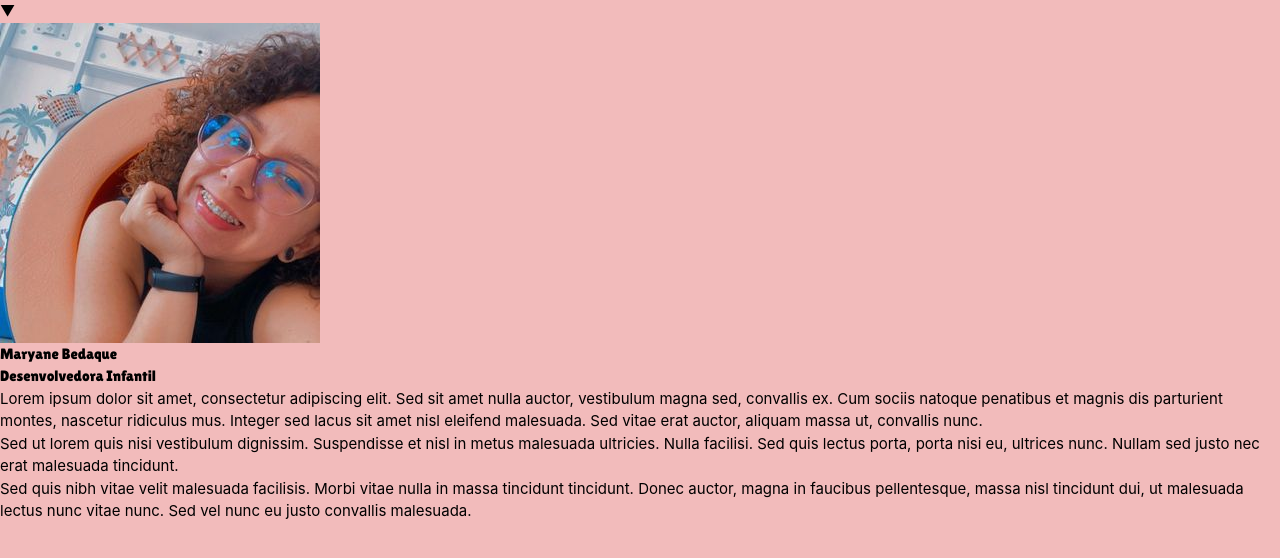
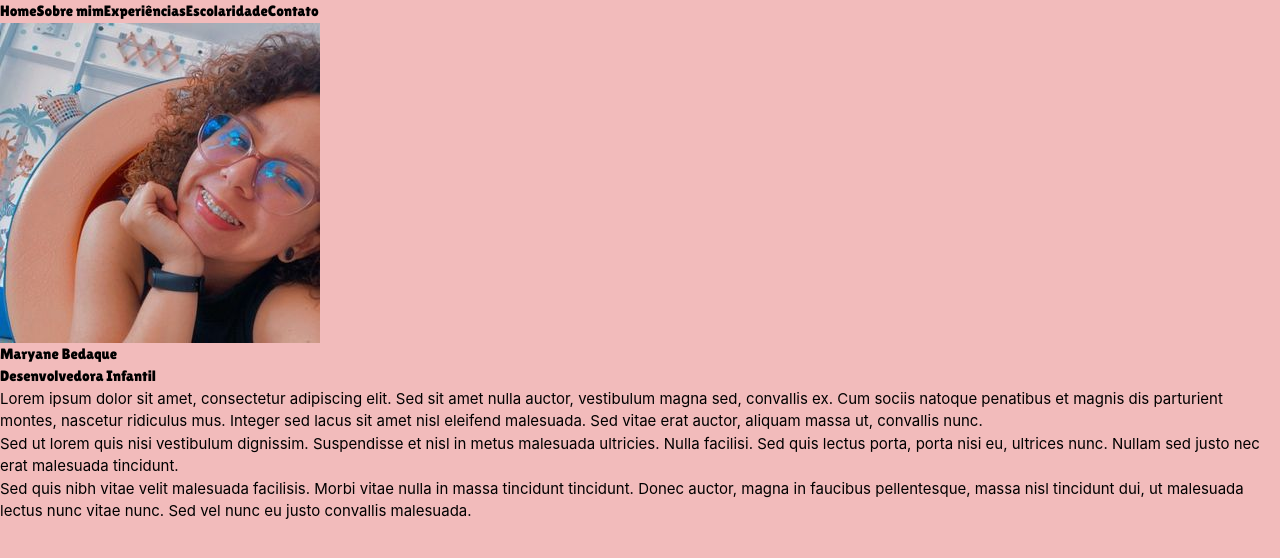
Before and after one commit to robiertoo/maryane-bedaque, a Vue app: page / in a window 1280 px wide. Shown: the top 558 px of the page. Built offline with nearby package versions, Linux system fonts and the light colour scheme.

Commit message:
add some responsivity

```diff
--- a/src/App.vue
+++ b/src/App.vue
@@ -9,7 +9,7 @@ import TheNavbar from './components/ui/TheNavbar.vue'
       <the-navbar />
     </header>
 
-    <div class="">
+    <div class="py-2">
       <RouterView />
     </div>
   </div>
--- a/src/components/ui/TheNavbar.vue
+++ b/src/components/ui/TheNavbar.vue
@@ -1,5 +1,5 @@
 <script setup>
-import { ref } from 'vue';
+import { computed, ref } from 'vue';
 import { RouterLink } from 'vue-router';
 
 const links = [
@@ -26,6 +26,7 @@ const links = [
 ];
 
 const isMenuOpen = ref(false);
+const isMobile = computed(() => window.innerWidth < 768);
 
 const toggleMenu = () => {
   isMenuOpen.value = !isMenuOpen.value;
@@ -33,13 +34,13 @@ const toggleMenu = () => {
 </script>
 
 <template>
-  <div class="text-white text-2xl">
-    <div @click="toggleMenu">
+  <div class="text-white text-2xl sticky">
+    <div @click="toggleMenu" v-if="isMobile" class="cursor-pointer">
       {{ isMenuOpen ? '▲' : '▼' }}
     </div>
 
-    <div class="lilita-one-regular" v-show="isMenuOpen">
-      <nav class="flex flex-col">
+    <div class="lilita-one-regular" v-show="isMenuOpen || !isMobile">
+      <nav class="flex flex-col md:flex-row md:justify-around md:px-24 lg:px-52">
         <template v-for="(link, index) in links" :key="index">
           <RouterLink :to="link.path" class="hover:underline" @click="toggleMenu">
             {{ link.name }}
--- a/src/views/HomeView.vue
+++ b/src/views/HomeView.vue
@@ -1,7 +1,7 @@
 <template>
-  <div class="flex flex-col md:flex-row h-screen space-y-2 text-[--primary-color]">
+  <div class="flex flex-col md:flex-row md:space-x-4 h-screen space-y-2 text-[--primary-color]">
     <div class="w-full">
-      <img class="w-full" src="/src/assets/mb.jpg" alt="Maryane Bedaque">
+      <img class="w-full rounded-3xl" src="/src/assets/mb.jpg" alt="Maryane Bedaque">
     </div>
 
     <div class="w-full h-full">
```
